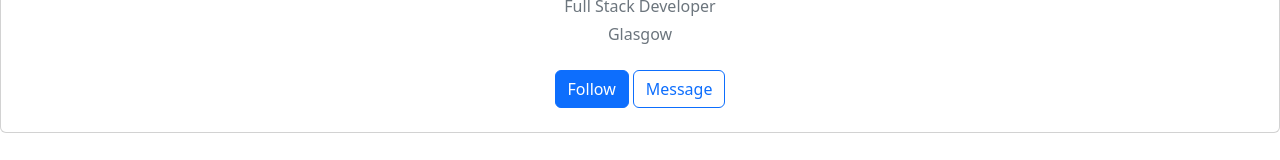
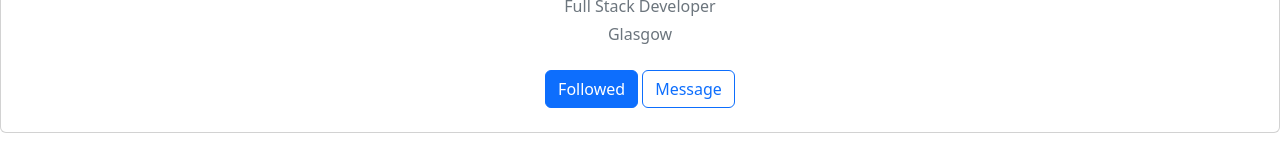
Before and after one commit to SmithD216/las2, a React (Vite) app in the folder las/: page /account in a window 1280 px wide. Shown: the part 248-408 px from the top of the page. Built offline with nearby package versions, Linux system fonts and the light colour scheme.

Commit message:
Added followed state

```diff
--- a/las/src/components/Account.jsx
+++ b/las/src/components/Account.jsx
@@ -7,8 +7,13 @@ import Modal from "react-bootstrap/Modal";
 import Form from "react-bootstrap/Form";
 
 export default function Account() {
+    const [follow, setFollow] = useState(false);
+
+    function followed() {
+        setFollow((prevFollow) => !prevFollow);
+    }
+
     const [show, setShow] = useState(false);
-
     const handleClose = () => setShow(false);
     const handleShow = () => setShow(true);
 
@@ -26,8 +31,12 @@ export default function Account() {
                     <p className="text-muted mb-1">Full Stack Developer</p>
                     <p className="text-muted mb-4">Glasgow</p>
                     <div className="d-flex justify-content-center mb-2">
-                        <button type="button" className="btn btn-primary">
-                            Follow
+                        <button
+                            type="button"
+                            className="btn btn-primary"
+                            onClick={followed}
+                        >
+                            {follow ? "Follow" : "Followed"}
                         </button>
                         <button
                             type="button"
```
